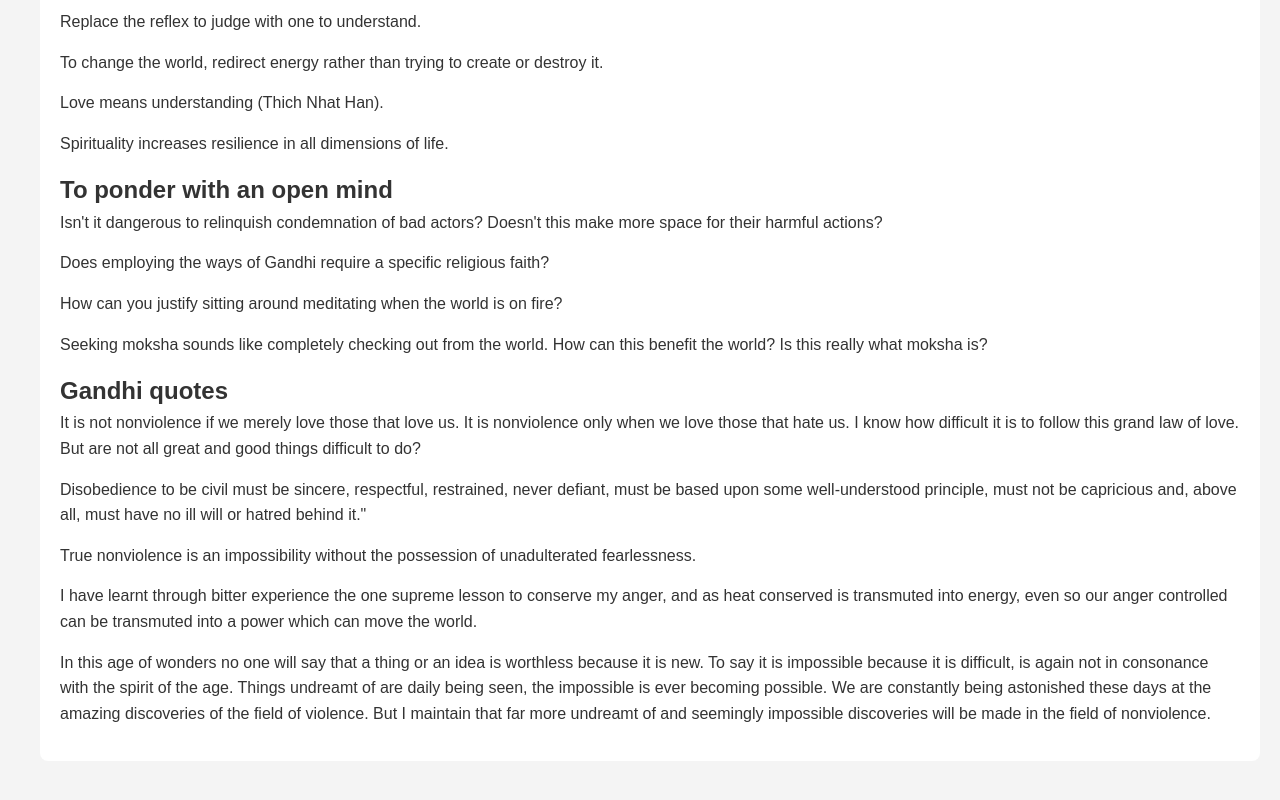
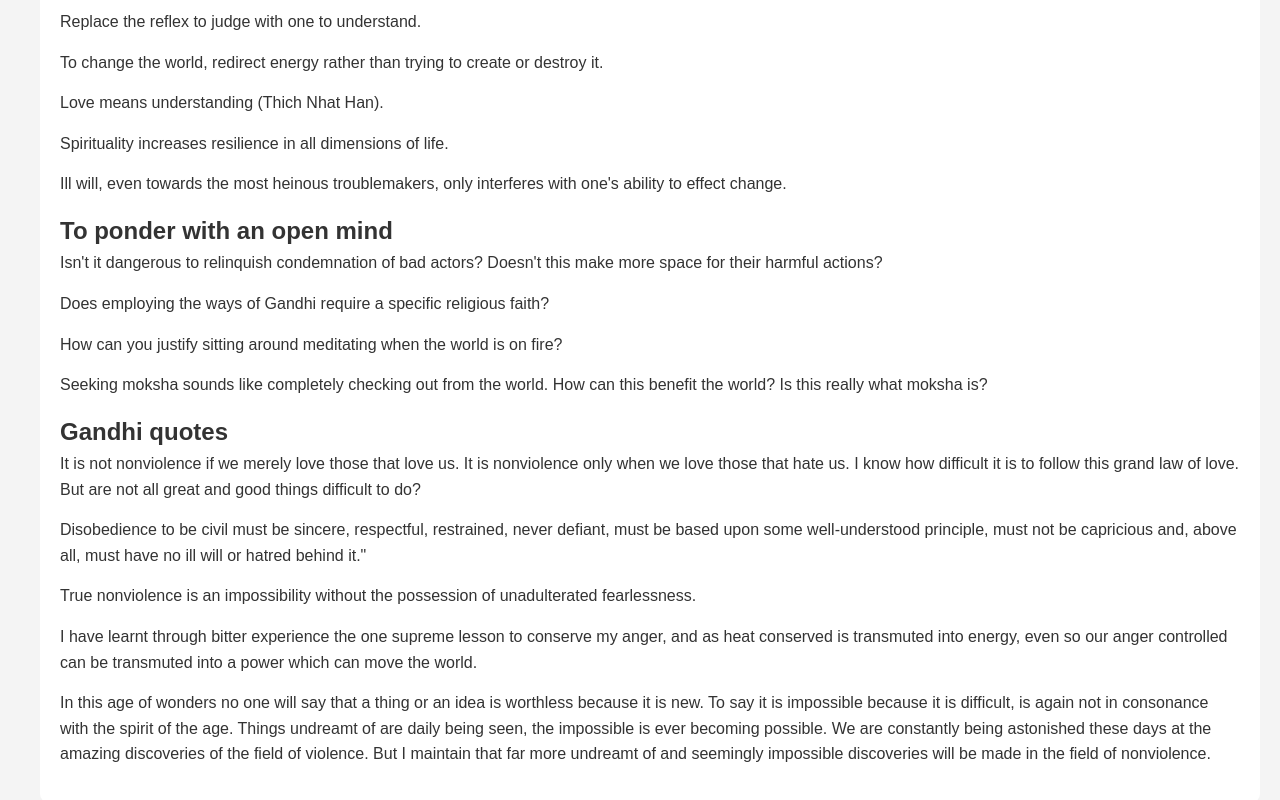
Before and after one commit to gandhitheman/gandhitheman.github.io, a plain HTML site: page index.html in a window 1280 px wide. Shown: the part 1287-2087 px from the top of the page. Drawn offline with Linux system fonts and the light colour scheme.

Commit message:
Update index.html

```diff
--- a/index.html
+++ b/index.html
@@ -81,6 +81,8 @@
 
             <p>Spirituality increases resilience in all dimensions of life.</p>
 
+            <p>Ill will, even towards the most heinous troublemakers, only interferes with one's ability to effect change.</p>
+
 
             <h2>To ponder with an open mind</h2>
 
```
